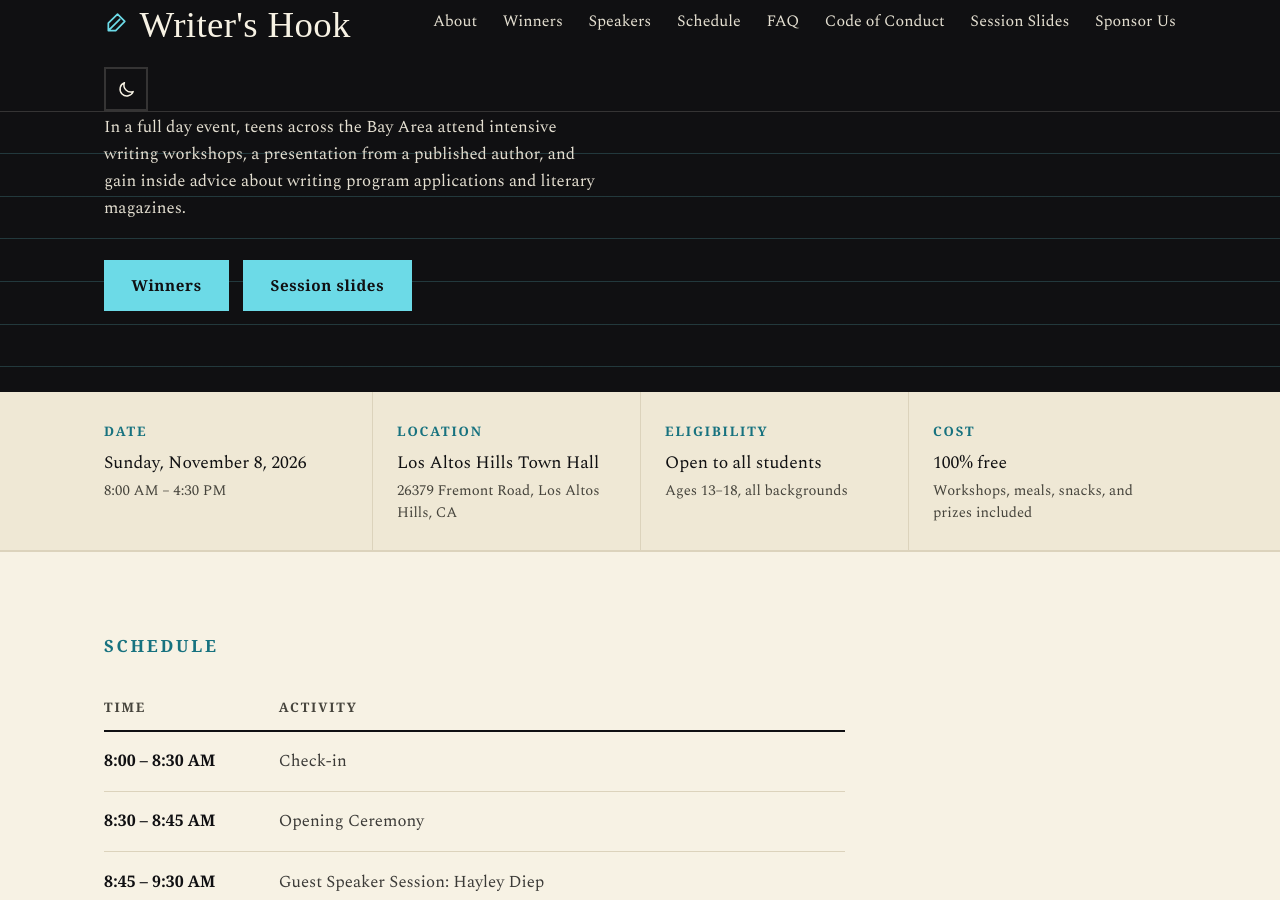
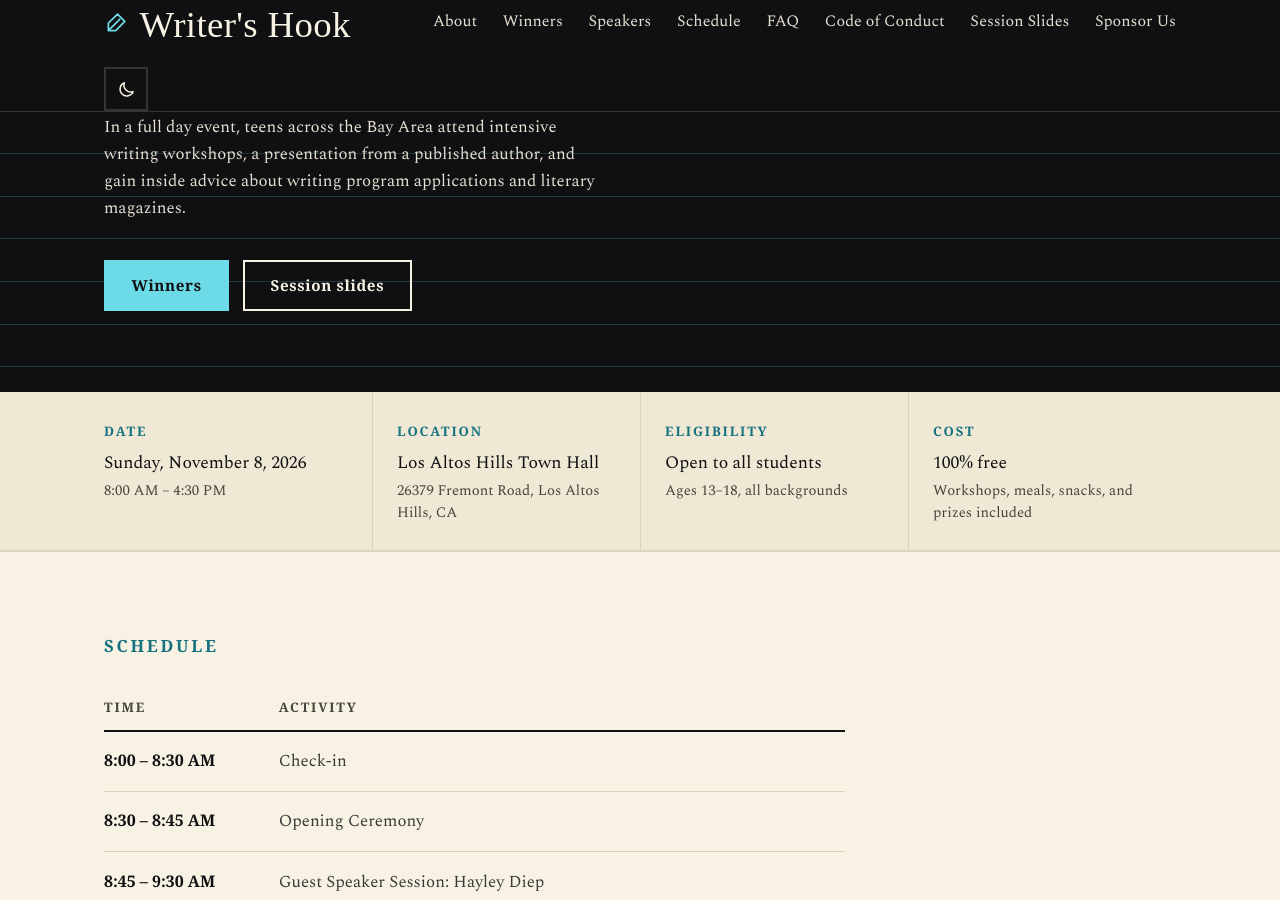
Before and after one commit to Writer-s-Hook/Website, a Jekyll site: the page built from index.md, in a window 1280 px wide and 900 px high, scrolled down 469 px. Built offline with Jekyll 4.4.1, drawn with Linux system fonts in a browser that asks for light colours; some web fonts are replaced.

Commit message:
Home: make Session slides a secondary button so Winners leads
Co-Authored-By: Claude Opus 5.5 <noreply@anthropic.com>

```diff
--- a/_layouts/home.html
+++ b/_layouts/home.html
@@ -33,7 +33,7 @@ layout: default
     <div class="hero-actions">
       {% if site.winners.size > 0 %}<a class="btn btn-primary" href="{{ '/winners/' | relative_url }}">Winners</a>{% endif %}
       {% if site.event.register_url != "" %}<a class="btn btn-primary" href="{{ site.event.register_url }}" target="_blank" rel="noopener">Register for Free</a>{% endif %}
-      {% if site.data.decks.size > 0 %}<a class="btn btn-primary" href="{{ '/slides/' | relative_url }}">Session slides</a>{% endif %}
+      {% if site.data.decks.size > 0 %}<a class="btn btn-ghost" href="{{ '/slides/' | relative_url }}">Session slides</a>{% endif %}
     </div>
   </div>
 </section>
```
